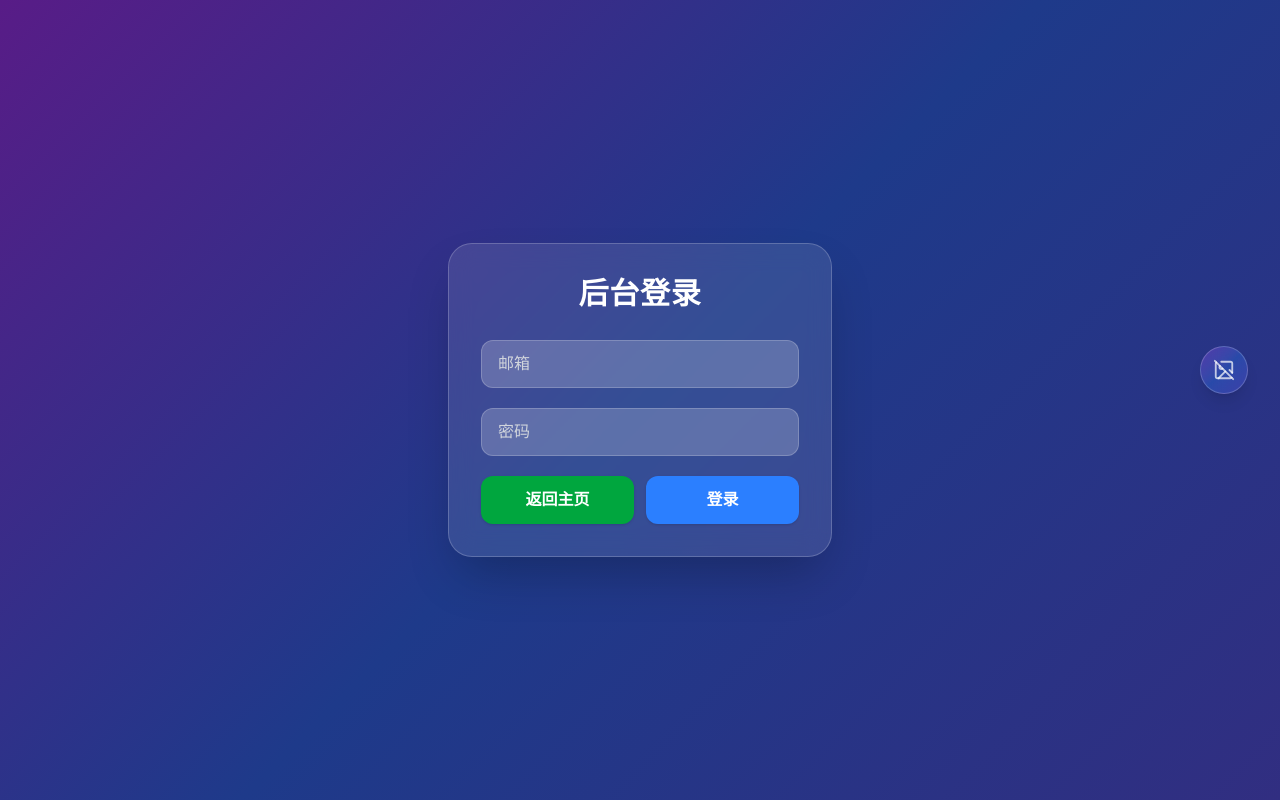
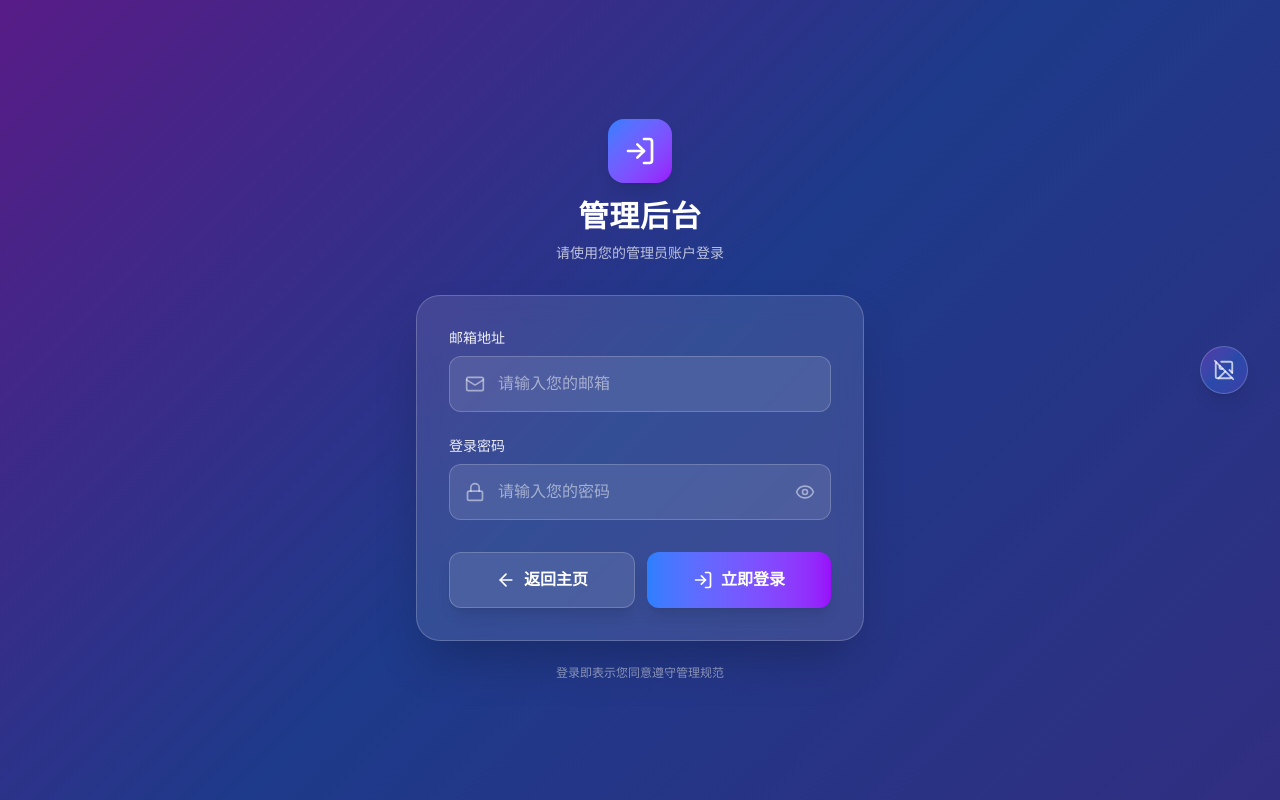
Before and after one commit to hetu-music/katoweb, a Next.js app: page /admin/login in a window 1280 px wide. Built offline with nearby package versions, Linux system fonts and the light colour scheme.

Commit message:
refactor login

```diff
--- a/src/app/admin/login/page.tsx
+++ b/src/app/admin/login/page.tsx
@@ -1,6 +1,7 @@
 "use client";
 import { useState } from "react";
 import { useRouter } from "next/navigation";
+import { Mail, Lock, ArrowLeft, LogIn, Eye, EyeOff } from "lucide-react";
 import WallpaperBackground from "../../components/WallpaperBackground";
 import FloatingActionButtons from "../../components/FloatingActionButtons";
 import { useWallpaper } from "../../context/WallpaperContext";
@@ -10,6 +11,7 @@ export default function LoginPage() {
   const [password, setPassword] = useState("");
   const [error, setError] = useState("");
   const [loading, setLoading] = useState(false);
+  const [showPassword, setShowPassword] = useState(false);
   const router = useRouter();
 
   // 壁纸功能
@@ -50,7 +52,7 @@ export default function LoginPage() {
       router.push("/admin");
       router.refresh();
     } catch (err: unknown) {
-      setError("Unexpected error during login");
+      setError("网络连接异常，请稍后重试");
       setLoading(false);
       if (
         err &&
@@ -67,7 +69,7 @@ export default function LoginPage() {
 
   return (
     <WallpaperBackground>
-      <div className="min-h-screen flex items-center justify-center relative">
+      <div className="min-h-screen flex items-center justify-center relative p-4">
         {/* 浮动操作按钮组 - 仅壁纸控制，无返回顶部（登录页面不需要） */}
         <FloatingActionButtons
           showScrollTop={false}
@@ -79,54 +81,117 @@ export default function LoginPage() {
           isHydrated={isHydrated}
         />
 
+        {/* 登录卡片 */}
+        <div className="w-full max-w-md">
+          {/* 主标题区域 */}
+          <div className="text-center mb-8">
+            <div className="inline-flex items-center justify-center w-16 h-16 bg-gradient-to-br from-blue-500 to-purple-600 rounded-2xl mb-4 shadow-lg">
+              <LogIn className="w-8 h-8 text-white" />
+            </div>
+            <h1 className="text-3xl font-bold text-white mb-2 tracking-wide">
+              管理后台
+            </h1>
+            <p className="text-white/70 text-sm">
+              请使用您的管理员账户登录
+            </p>
+          </div>
+
+          {/* 登录表单 */}
           <form
             onSubmit={handleLogin}
-        className="flex flex-col gap-5 w-full max-w-sm p-8 bg-white/10 backdrop-blur-md border border-white/20 rounded-3xl shadow-2xl"
+            className="bg-white/10 backdrop-blur-md border border-white/20 rounded-3xl p-8 shadow-2xl space-y-6 transition-all duration-300 hover:bg-white/15"
           >
-        <h2 className="text-3xl font-bold mb-2 text-white text-center tracking-wide">
-          后台登录
-        </h2>
+            {/* 邮箱输入框 */}
+            <div className="space-y-2">
+              <label className="text-white/90 text-sm font-medium block">
+                邮箱地址
+              </label>
+              <div className="relative">
+                <Mail className="absolute left-4 top-1/2 transform -translate-y-1/2 w-5 h-5 text-white/50" />
                 <input
                   type="email"
-          placeholder="邮箱"
+                  placeholder="请输入您的邮箱"
                   value={email}
                   onChange={(e) => setEmail(e.target.value)}
-          className="h-12 px-4 rounded-xl border border-white/20 bg-white/20 text-white placeholder-gray-300 focus:outline-none focus:ring-2 focus:ring-blue-400 focus:bg-white/30 transition-all"
+                  className="w-full h-14 pl-12 pr-4 rounded-xl border border-white/20 bg-white/10 text-white placeholder-white/50 focus:outline-none focus:ring-2 focus:ring-blue-400 focus:border-blue-400 focus:bg-white/20 transition-all duration-200"
                   required
                 />
+              </div>
+            </div>
+
+            {/* 密码输入框 */}
+            <div className="space-y-2">
+              <label className="text-white/90 text-sm font-medium block">
+                登录密码
+              </label>
+              <div className="relative">
+                <Lock className="absolute left-4 top-1/2 transform -translate-y-1/2 w-5 h-5 text-white/50" />
                 <input
-          type="password"
-          placeholder="密码"
+                  type={showPassword ? "text" : "password"}
+                  placeholder="请输入您的密码"
                   value={password}
                   onChange={(e) => setPassword(e.target.value)}
-          className="h-12 px-4 rounded-xl border border-white/20 bg-white/20 text-white placeholder-gray-300 focus:outline-none focus:ring-2 focus:ring-blue-400 focus:bg-white/30 transition-all"
+                  className="w-full h-14 pl-12 pr-12 rounded-xl border border-white/20 bg-white/10 text-white placeholder-white/50 focus:outline-none focus:ring-2 focus:ring-blue-400 focus:border-blue-400 focus:bg-white/20 transition-all duration-200"
                   required
                 />
+                <button
+                  type="button"
+                  onClick={() => setShowPassword(!showPassword)}
+                  className="absolute right-4 top-1/2 transform -translate-y-1/2 text-white/50 hover:text-white/80 transition-colors"
+                >
+                  {showPassword ? (
+                    <EyeOff className="w-5 h-5" />
+                  ) : (
+                    <Eye className="w-5 h-5" />
+                  )}
+                </button>
+              </div>
+            </div>
+
+            {/* 错误信息 */}
             {error && (
-          <div className="text-red-400 text-center text-sm font-medium">
+              <div className="bg-red-500/20 border border-red-400/30 rounded-xl p-4 text-red-200 text-sm text-center backdrop-blur-sm">
                 {error}
               </div>
             )}
-        <div className="flex gap-3">
+
+            {/* 按钮组 */}
+            <div className="flex flex-col sm:flex-row gap-3 pt-2">
               <button
                 type="button"
                 onClick={() => router.push("/")}
-            className="flex-1 h-12 bg-green-600 hover:bg-green-700 active:bg-green-800 text-white font-semibold rounded-xl shadow transition-all"
+                className="flex-1 h-14 flex items-center justify-center gap-2 bg-white/10 hover:bg-white/20 active:bg-white/30 text-white font-semibold rounded-xl border border-white/20 shadow-lg transition-all duration-200 hover:scale-[1.02] active:scale-[0.98]"
               >
-            返回主页
+                <ArrowLeft className="w-5 h-5" />
+                <span>返回主页</span>
               </button>
               <button
                 type="submit"
-            className="flex-1 h-12 flex items-center justify-center gap-2 bg-blue-500 hover:bg-blue-600 active:bg-blue-700 text-white font-semibold rounded-xl shadow transition-all disabled:opacity-60 disabled:cursor-not-allowed"
+                className="flex-1 h-14 flex items-center justify-center gap-2 bg-gradient-to-r from-blue-500 to-purple-600 hover:from-blue-600 hover:to-purple-700 active:from-blue-700 active:to-purple-800 text-white font-semibold rounded-xl shadow-lg transition-all duration-200 hover:scale-[1.02] active:scale-[0.98] disabled:opacity-60 disabled:cursor-not-allowed disabled:hover:scale-100"
                 disabled={loading}
               >
-            {loading && (
-              <span className="inline-block w-5 h-5 mr-2 align-middle animate-spin border-2 border-white border-t-transparent rounded-full"></span>
+                {loading ? (
+                  <>
+                    <div className="w-5 h-5 border-2 border-white/30 border-t-white rounded-full animate-spin" />
+                    <span>登录中...</span>
+                  </>
+                ) : (
+                  <>
+                    <LogIn className="w-5 h-5" />
+                    <span>立即登录</span>
+                  </>
                 )}
-            {loading ? "登录中..." : "登录"}
               </button>
             </div>
           </form>
+
+          {/* 底部提示 */}
+          <div className="text-center mt-6">
+            <p className="text-white/50 text-xs">
+              登录即表示您同意遵守管理规范
+            </p>
+          </div>
+        </div>
       </div>
     </WallpaperBackground>
   );
```
Lines whose indentation alone changed are shown as unchanged.
